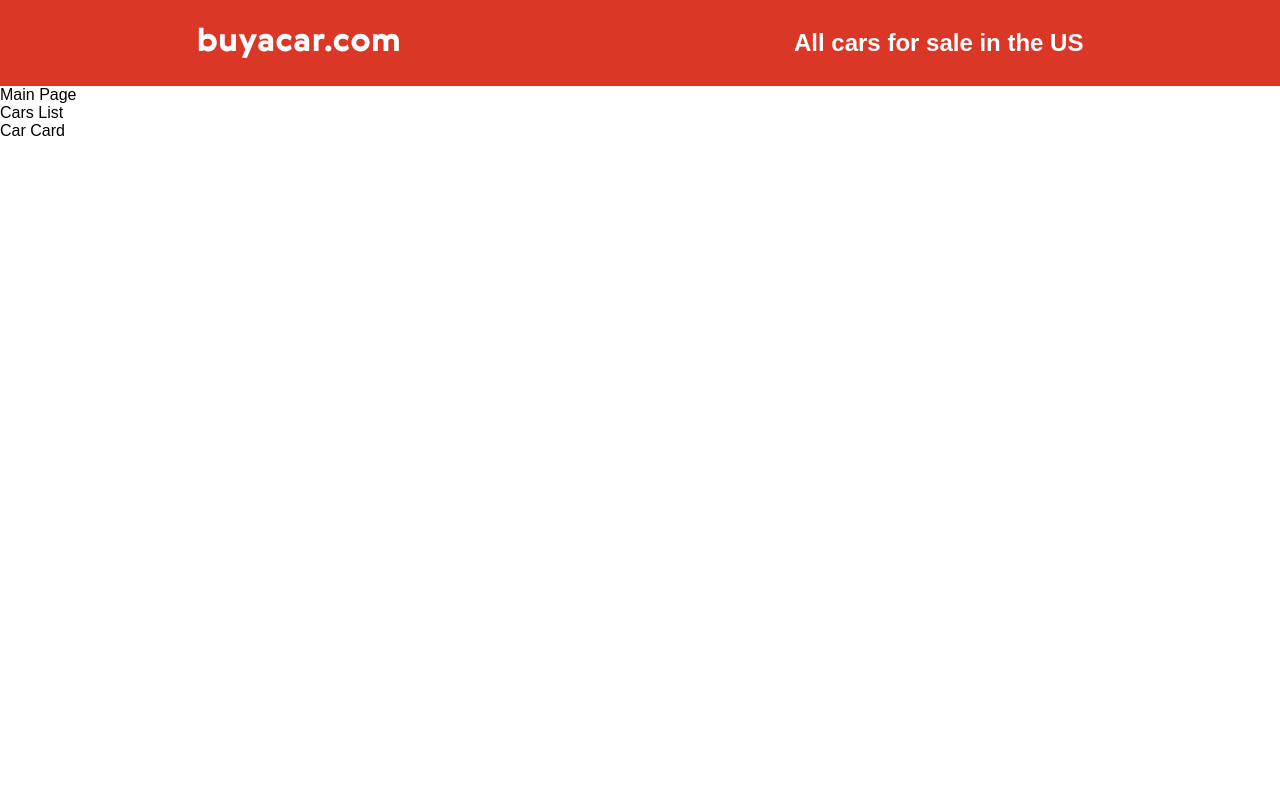
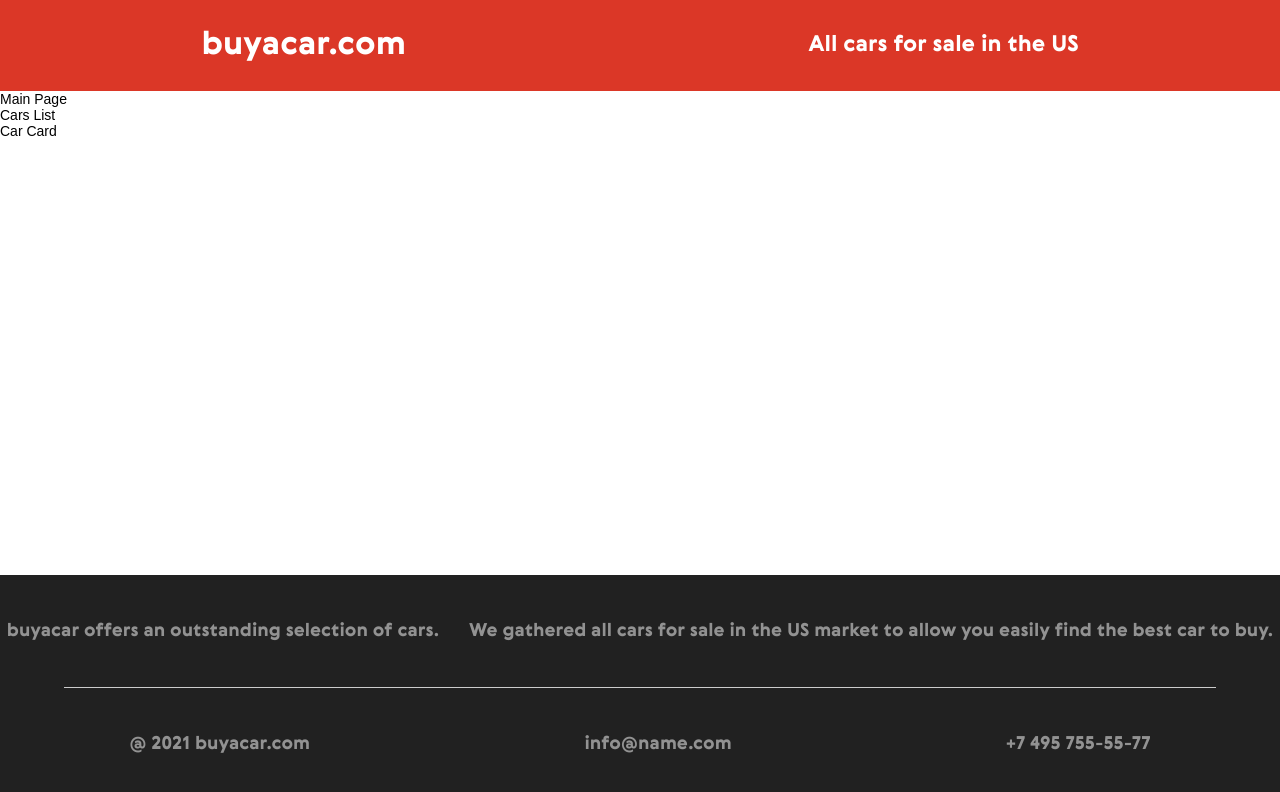
Before and after one commit to D3VO1D/buyacar, a Vue app in the folder frontend/: page / in a window 1280 px wide. Shown: the top 792 px of the page. Built offline with nearby package versions, Linux system fonts and the light colour scheme.

Commit message:
footer ready

```diff
--- a/frontend/src/App.vue
+++ b/frontend/src/App.vue
@@ -1,18 +1,20 @@
 <template>
-  <div id="app">
-    <Header/>
-    <router-view/>
-  </div>
+    <div id="app">
+        <TheHeader/>
+        <router-view/>
+        <TheFooter/>
+    </div>
 </template>
 
 <script>
-import Header from '@/components/TheHeader';
+import TheHeader from '@/components/TheHeader';
+import TheFooter from '@/components/TheFooter';
 
 export default {
-    components: { Header },
+    components: { TheFooter, TheHeader },
 };
 </script>
 
 <style lang="scss">
-@use 'index';
+@import 'index';
 </style>
--- a/frontend/src/_vars.scss
+++ b/frontend/src/_vars.scss
@@ -6,5 +6,10 @@
 }
 
 $header-color: #DB3727;
+$footer-color: #212121;
+$footer-text-color: #929292;
+$divider-color: #ccc;
 $white: #FFF;
 $logo-font: 'Gerbera Black';
+$default-font-size: 14px;
+$default-font-weight: 400;
--- a/frontend/src/components/TheFooter.vue
+++ b/frontend/src/components/TheFooter.vue
@@ -1,5 +1,26 @@
 <template>
-    <footer></footer>
+    <footer class="footer">
+        <ul class="footer__section">
+            <li>
+                <span class="logo">buyacar</span> offers an outstanding selection of cars.
+            </li>
+            <li>
+                We gathered all cars for sale in the US market to allow you easily find the best car to buy.
+            </li>
+        </ul>
+        <hr class="footer__section-divider"/>
+        <ul class="footer__section">
+            <li>
+                @ 2021 buyacar.com
+            </li>
+            <li>
+                info@name.com
+            </li>
+            <li>
+                +7 495 755-55-77
+            </li>
+        </ul>
+    </footer>
 </template>
 
 <script>
@@ -8,6 +29,38 @@ export default {
 };
 </script>
 
-<style scoped>
+<style lang="scss" scoped>
+@import '@/_vars';
+
+.footer {
+    display: flex;
+    flex-direction: column;
+    gap: 12px;
+    background-color: $footer-color;
+    color: $footer-text-color;
+    padding: 24px 0;
+    font-family: $logo-font;
+
+    position: absolute;
+    bottom: 0;
+    width: 100%;
+
+    &__section {
+        list-style-type: none;
+        display: flex;
+        gap: 16px;
+        justify-content: space-around;
+        margin: 20px 0;
+        font-size: 18px;
+    }
+
+    &__section-divider {
+        margin: 12px 5%;
+        background-color: $divider-color;
+        color: $divider-color;
+        height: 1px;
+        border: none;
+    }
+}
 
 </style>
--- a/frontend/src/components/TheHeader.vue
+++ b/frontend/src/components/TheHeader.vue
@@ -11,7 +11,7 @@
 
 <script>
 export default {
-    name: 'Header',
+    name: 'TheHeader',
 };
 </script>
 
@@ -24,14 +24,20 @@ export default {
     display: flex;
     justify-content: space-around;
     align-items: center;
+    padding: 24px 0;
+    font-family: $logo-font;
 
     &__logo {
-        font-family: $logo-font;
+        font-size: 32px;
     }
 
     &__logo-link {
         color: $white;
         text-decoration: none;
     }
+
+    &__motto {
+        font-size: 22px;
+    }
 }
 </style>
--- a/frontend/src/index.scss
+++ b/frontend/src/index.scss
@@ -1,6 +1,14 @@
+@import 'vars';
+
+* {
+  margin: 0;
+  padding: 0;
+  box-sizing: border-box;
+}
+
 body {
   font-family: Arial, Helvetica Neue, Helvetica, yandex-sans-rub-sign, sans-serif;
   -webkit-font-smoothing: antialiased;
-  margin: 0;
-  padding: 0;
+  font-size: $default-font-size;
+  font-weight: $default-font-weight;
 }
```
